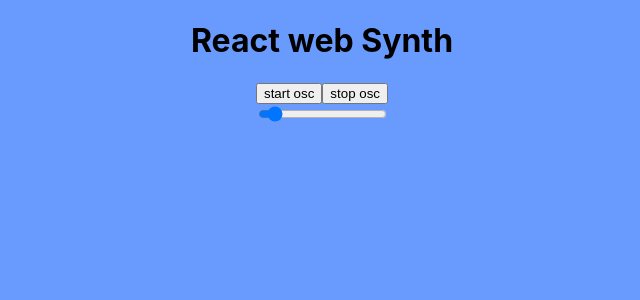
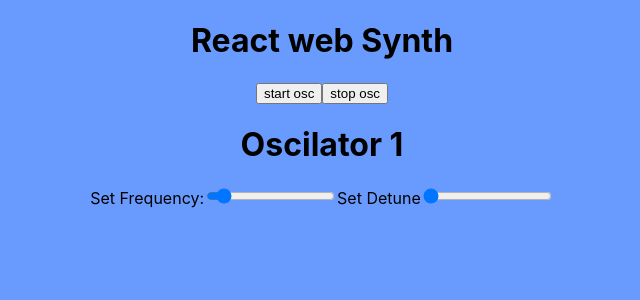
Before and after one commit to lcpfdev/react-web-api-synth, a React (Create React App) app: page / in a window 1280 px wide. Shown: the top 300 px of the page, without its empty margins (318-958 px from the left). Built offline with nearby package versions, Linux system fonts and the light colour scheme.

Commit message:
added detune function

```diff
--- a/src/App.css
+++ b/src/App.css
@@ -1,7 +1,7 @@
-
 body{
   background:#699bff;
   text-align: center;
+
 }
 
 
--- a/src/App.js
+++ b/src/App.js
@@ -15,18 +15,43 @@ gain1.connect(out);
 
 function App() {
   const [osc1Freq, setOsc1Freq] = useState(osc1.frequency.value)
-  const changeOsc1Freq = e => {
-    let {value} = e.target // taking value
+  const [osc1Detune, setOsc1Detune] = useState(osc1.detune.value) // Accessing what is has currently
+
+
+  const changeOsc1Freq = (e) => {
+    let {value} = e.target // taking value,sets prop
     setOsc1Freq(value);
     osc1.frequency.value = value
     // console.log(value)
   }
+
+  const changeOsc1Detune = (e) => {
+    let {value} = e.target; // sets prop
+    setOsc1Detune(value)
+    osc1.detune.value = value
+
+  }
+
+  // const changeOsc1Type = (e) => {
+  //   let {id} = e.target
+  //   console.log(id)
+
+  // }
+
+
+
   return (
     <div className="App">
     <h1>React web Synth</h1>
     <button onClick={() => osc1.start()}>start osc</button>
     <button onClick={() => osc1.stop()}>stop osc</button>
-    <Osc1 changeFreq={changeOsc1Freq} freq={osc1Freq} />
+    <Osc1
+    changeFreq={changeOsc1Freq}
+    freq={osc1Freq}
+    changeDetune={changeOsc1Detune}
+    detune = {osc1Detune}
+    // changeType={osc1.}
+    />
 
     </div>
   );
--- a/src/components/Osc1.js
+++ b/src/components/Osc1.js
@@ -1,9 +1,26 @@
 import React from 'react'
 
-const Osc1 = ({changeFreq, freq }) => {
+const Osc1 = ({changeFreq, freq, changeDetune, detune }) => {
   return (
     <div>
-        <input value={freq} onChange={changeFreq}type="range" id="frequency" max="5000"></input>
+      <h1>Oscilator 1</h1>
+      <p1>Set Frequency:</p1>
+        <input value={freq}
+        onChange={changeFreq}
+        type="range"
+        id="frequency"
+        max="5000"></input>
+        <p1>Set Detune</p1>
+        <input
+        value={detune}
+        onChange={changeDetune}
+        type="range"
+        id="detune"
+        ></input>
+
+
+
+
     </div>
   )
 }
```
